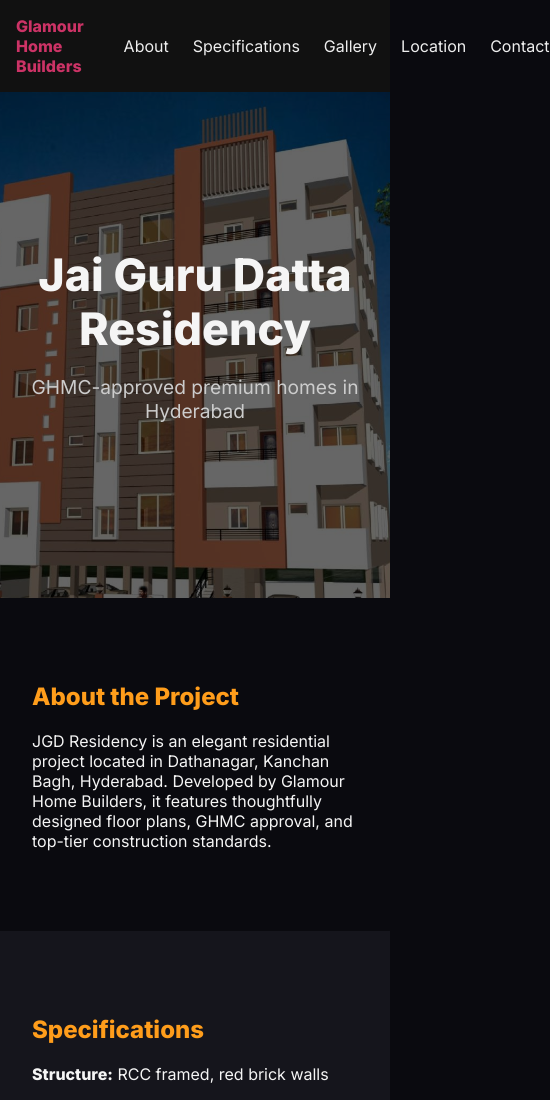
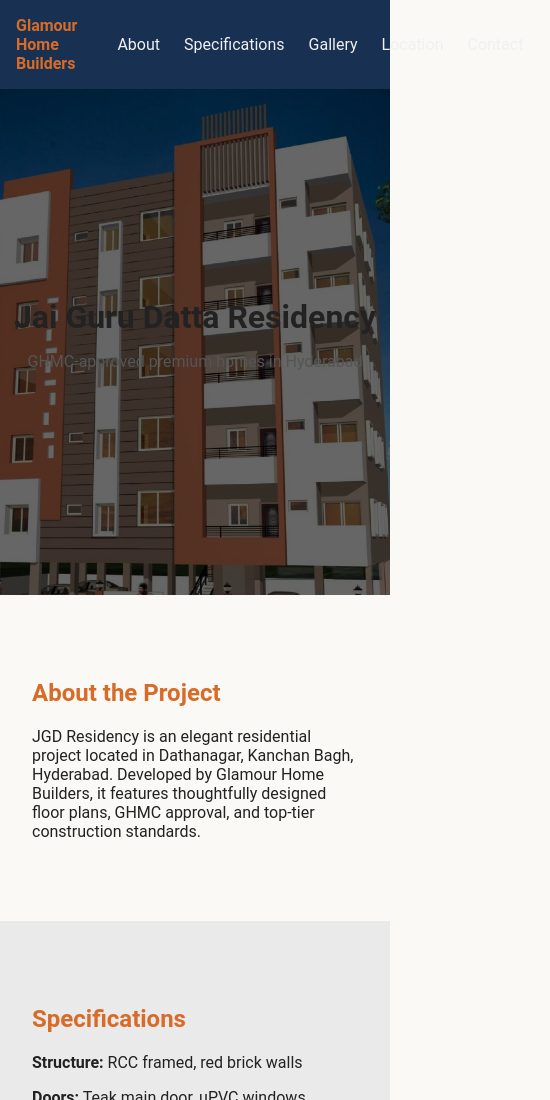
Before and after one commit to kakarot0105/shambhavi-site, a plain HTML site: page index.html in a window 390 px wide. Shown: the top 1100 px of the page, 550 px wide, since content can reach past the window. Drawn offline with Linux system fonts and the light colour scheme.

Commit message:
style: align colors with brochure design

```diff
--- a/style.css
+++ b/style.css
@@ -1,11 +1,12 @@
+/* Color palette derived from JGD Residency brochure */
 body {
   margin: 0;
-  font-family: 'Inter', sans-serif;
-  background-color: #0a0a0f;
-  color: #f5f5f5;
+  font-family: 'Roboto', sans-serif;
+  background-color: #faf9f5;
+  color: #222;
 }
 .nav {
-  background: #111;
+  background: #183153;
   padding: 1rem;
   position: sticky;
   top: 0;
@@ -19,8 +20,8 @@ body {
   align-items: center;
 }
 .logo {
-  font-weight: 800;
-  color: #cc3366;
+  font-weight: 700;
+  color: #d86b27;
 }
 .nav-links {
   list-style: none;
@@ -28,8 +29,13 @@ body {
   gap: 1.5rem;
 }
 .nav-links li a {
-  color: #eee;
+  color: #f0f0f0;
   text-decoration: none;
+  transition: color 0.2s ease-in-out;
+}
+
+.nav-links li a:hover {
+  color: #ffd166;
 }
 .hero {
   background-image: url('hero.jpg');
@@ -57,7 +63,7 @@ body {
 }
 .hero-text p {
   font-size: 1.2rem;
-  color: #ccc;
+  color: #555;
 }
 .section {
   padding: 4rem 2rem;
@@ -65,10 +71,10 @@ body {
   margin: 0 auto;
 }
 .alt {
-  background: #15151c;
+  background: #eaeaea;
 }
 h2 {
-  color: #ff9d1b;
+  color: #d86b27;
 }
 .grid {
   display: grid;
@@ -85,11 +91,21 @@ h2 {
 .gallery img {
   width: 100%;
   border-radius: 12px;
-  border: 1px solid #333;
+  border: 1px solid #ccc;
 }
 .footer {
   text-align: center;
   padding: 2rem;
-  background: #0c0c0f;
-  color: #888;
+  background: #183153;
+  color: #f0f0f0;
 }
+
+@media (max-width: 600px) {
+  .hero-text h1 {
+    font-size: 2rem;
+  }
+
+  .hero-text p {
+    font-size: 1rem;
+  }
+}
```
